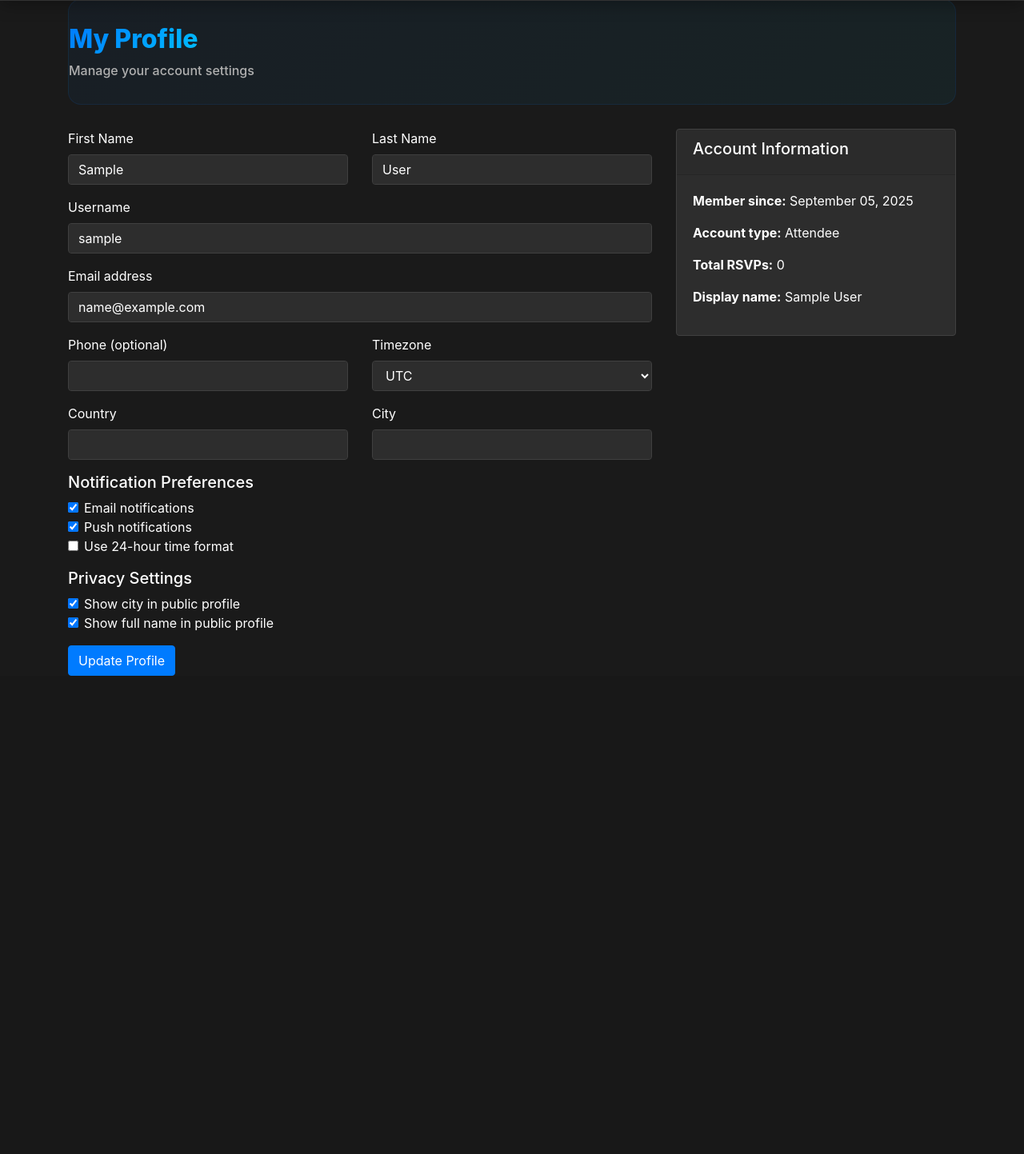
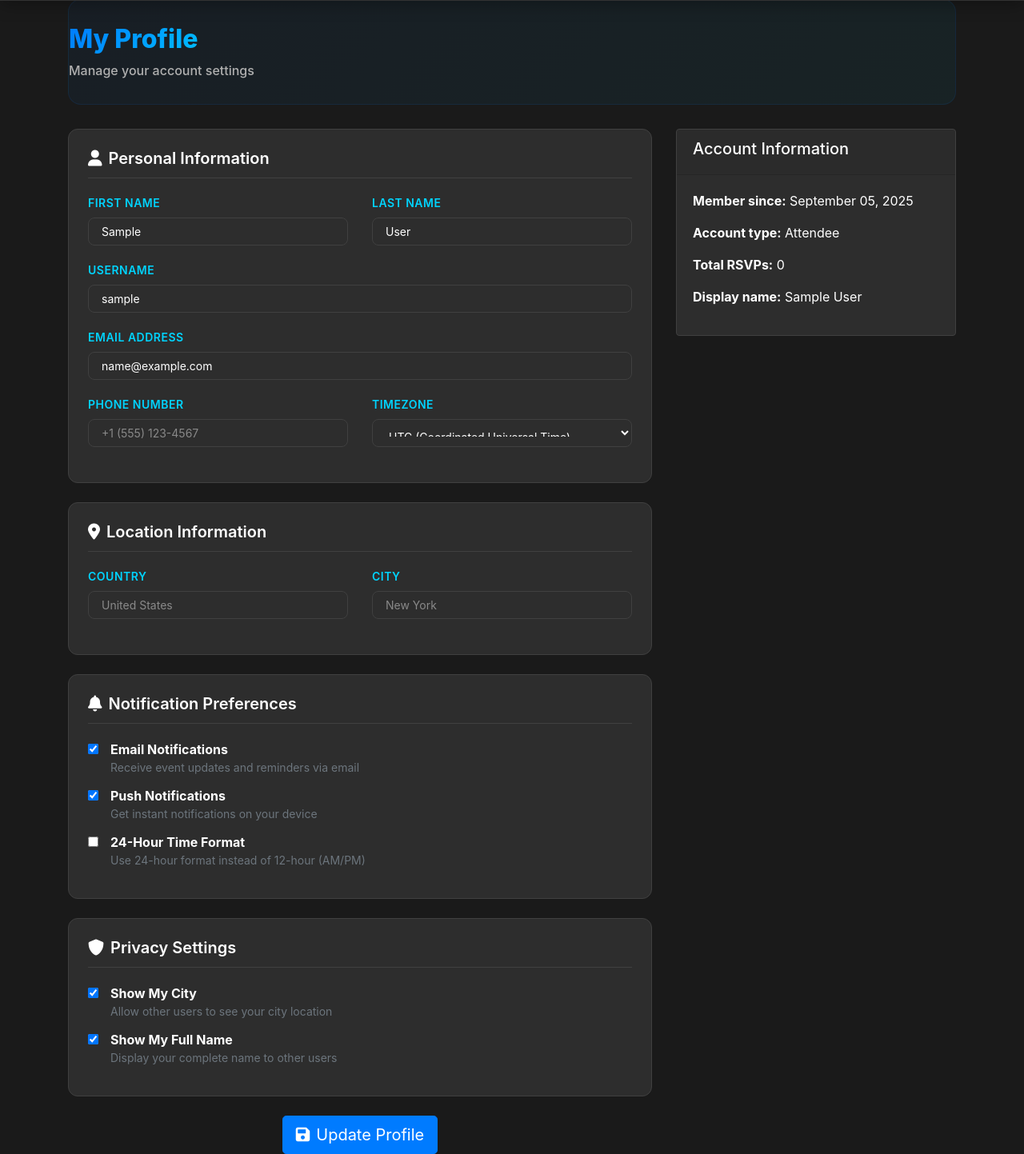
Before and after one commit to gaxiangchong/app.course.rsvp, a Flask app: page /profile in a window 1280 px wide. Shown: the part 81-1524 px from the top of the page at 80% size. Before the commit the page ends 926 px from the top, so only its background shows below. Run offline with Flask 3, Linux system fonts and the light colour scheme; the visitor is signed in with stand-in values (Sample User, id 1); data that the repository does not hold is empty.

Commit message:
Improve profile page styling: distinct label colors, organized sections, and better visual hierarchy

```diff
--- a/templates/base.html
+++ b/templates/base.html
@@ -316,10 +316,29 @@
         border-color: #0056b3;
       }
 
+      /* Form Styling */
+      .form-group {
+        margin-bottom: 20px;
+      }
+
+      .form-group label {
+        display: block;
+        margin-bottom: 8px;
+        font-size: 14px;
+        font-weight: 600;
+        color: var(--accent-color);
+        text-transform: uppercase;
+        letter-spacing: 0.5px;
+      }
+
       .form-control {
         background-color: var(--dark-card);
         border: 1px solid var(--dark-border);
         color: var(--dark-text);
+        border-radius: 8px;
+        padding: 12px 16px;
+        font-size: 14px;
+        transition: all 0.3s ease;
       }
 
       .form-control:focus {
@@ -327,6 +346,50 @@
         border-color: var(--primary-color);
         color: var(--dark-text);
         box-shadow: 0 0 0 0.2rem rgba(0, 123, 255, 0.25);
+        outline: none;
+      }
+
+      .form-control::placeholder {
+        color: var(--dark-text-secondary);
+        opacity: 0.7;
+      }
+
+      /* Form Sections */
+      .form-section {
+        background-color: var(--dark-card);
+        border: 1px solid var(--dark-border);
+        border-radius: 12px;
+        padding: 24px;
+        margin-bottom: 24px;
+      }
+
+      .form-section h5 {
+        color: var(--dark-text);
+        font-weight: 600;
+        margin-bottom: 20px;
+        padding-bottom: 12px;
+        border-bottom: 1px solid var(--dark-border);
+      }
+
+      /* Checkbox and Radio Styling */
+      .form-check {
+        margin-bottom: 12px;
+      }
+
+      .form-check-input {
+        background-color: var(--dark-card);
+        border: 1px solid var(--dark-border);
+      }
+
+      .form-check-input:checked {
+        background-color: var(--primary-color);
+        border-color: var(--primary-color);
+      }
+
+      .form-check-label {
+        color: var(--dark-text);
+        font-weight: 500;
+        margin-left: 8px;
       }
 
       .alert {
--- a/templates/profile.html
+++ b/templates/profile.html
@@ -17,111 +17,130 @@
   <div class="row">
     <div class="col-md-8">
       <form method="post">
+        <!-- Personal Information Section -->
+        <div class="form-section">
+          <h5><i class="fas fa-user mr-2"></i>Personal Information</h5>
           <div class="row">
             <div class="col-md-6">
               <div class="form-group">
                 <label for="first_name">First Name</label>
-              <input type="text" class="form-control" id="first_name" name="first_name" value="{{ current_user.first_name or '' }}">
+                <input type="text" class="form-control" id="first_name" name="first_name" value="{{ current_user.first_name or '' }}" placeholder="Enter your first name">
               </div>
             </div>
             <div class="col-md-6">
               <div class="form-group">
                 <label for="last_name">Last Name</label>
-              <input type="text" class="form-control" id="last_name" name="last_name" value="{{ current_user.last_name or '' }}">
+                <input type="text" class="form-control" id="last_name" name="last_name" value="{{ current_user.last_name or '' }}" placeholder="Enter your last name">
               </div>
             </div>
           </div>
 
           <div class="form-group">
             <label for="username">Username</label>
-          <input type="text" class="form-control" id="username" name="username" value="{{ current_user.username }}" required>
+            <input type="text" class="form-control" id="username" name="username" value="{{ current_user.username }}" required placeholder="Choose a unique username">
           </div>
 
           <div class="form-group">
-          <label for="email">Email address</label>
-          <input type="email" class="form-control" id="email" name="email" value="{{ current_user.email }}" required>
+            <label for="email">Email Address</label>
+            <input type="email" class="form-control" id="email" name="email" value="{{ current_user.email }}" required placeholder="your.email@example.com">
           </div>
 
           <div class="row">
             <div class="col-md-6">
               <div class="form-group">
-              <label for="phone">Phone (optional)</label>
-              <input type="tel" class="form-control" id="phone" name="phone" value="{{ current_user.phone or '' }}">
+                <label for="phone">Phone Number</label>
+                <input type="tel" class="form-control" id="phone" name="phone" value="{{ current_user.phone or '' }}" placeholder="+1 (555) 123-4567">
               </div>
             </div>
             <div class="col-md-6">
               <div class="form-group">
                 <label for="timezone">Timezone</label>
                 <select class="form-control" id="timezone" name="timezone">
-                <option value="UTC" {% if current_user.timezone == 'UTC' %}selected{% endif %}>UTC</option>
-                <option value="America/New_York" {% if current_user.timezone == 'America/New_York' %}selected{% endif %}>Eastern Time</option>
-                <option value="America/Chicago" {% if current_user.timezone == 'America/Chicago' %}selected{% endif %}>Central Time</option>
-                <option value="America/Denver" {% if current_user.timezone == 'America/Denver' %}selected{% endif %}>Mountain Time</option>
-                <option value="America/Los_Angeles" {% if current_user.timezone == 'America/Los_Angeles' %}selected{% endif %}>Pacific Time</option>
-                <option value="Europe/London" {% if current_user.timezone == 'Europe/London' %}selected{% endif %}>London</option>
-                <option value="Europe/Paris" {% if current_user.timezone == 'Europe/Paris' %}selected{% endif %}>Paris</option>
-                <option value="Asia/Tokyo" {% if current_user.timezone == 'Asia/Tokyo' %}selected{% endif %}>Tokyo</option>
-                <option value="Asia/Shanghai" {% if current_user.timezone == 'Asia/Shanghai' %}selected{% endif %}>Shanghai</option>
-                <option value="Asia/Singapore" {% if current_user.timezone == 'Asia/Singapore' %}selected{% endif %}>Singapore</option>
+                  <option value="UTC" {% if current_user.timezone == 'UTC' %}selected{% endif %}>UTC (Coordinated Universal Time)</option>
+                  <option value="America/New_York" {% if current_user.timezone == 'America/New_York' %}selected{% endif %}>Eastern Time (ET)</option>
+                  <option value="America/Chicago" {% if current_user.timezone == 'America/Chicago' %}selected{% endif %}>Central Time (CT)</option>
+                  <option value="America/Denver" {% if current_user.timezone == 'America/Denver' %}selected{% endif %}>Mountain Time (MT)</option>
+                  <option value="America/Los_Angeles" {% if current_user.timezone == 'America/Los_Angeles' %}selected{% endif %}>Pacific Time (PT)</option>
+                  <option value="Europe/London" {% if current_user.timezone == 'Europe/London' %}selected{% endif %}>London (GMT)</option>
+                  <option value="Europe/Paris" {% if current_user.timezone == 'Europe/Paris' %}selected{% endif %}>Paris (CET)</option>
+                  <option value="Asia/Tokyo" {% if current_user.timezone == 'Asia/Tokyo' %}selected{% endif %}>Tokyo (JST)</option>
+                  <option value="Asia/Shanghai" {% if current_user.timezone == 'Asia/Shanghai' %}selected{% endif %}>Shanghai (CST)</option>
+                  <option value="Asia/Singapore" {% if current_user.timezone == 'Asia/Singapore' %}selected{% endif %}>Singapore (SGT)</option>
                 </select>
               </div>
             </div>
           </div>
+        </div>
 
+        <!-- Location Information Section -->
+        <div class="form-section">
+          <h5><i class="fas fa-map-marker-alt mr-2"></i>Location Information</h5>
           <div class="row">
             <div class="col-md-6">
               <div class="form-group">
                 <label for="country">Country</label>
-              <input type="text" class="form-control" id="country" name="country" value="{{ current_user.country or '' }}">
+                <input type="text" class="form-control" id="country" name="country" value="{{ current_user.country or '' }}" placeholder="United States">
               </div>
             </div>
             <div class="col-md-6">
               <div class="form-group">
                 <label for="city">City</label>
-              <input type="text" class="form-control" id="city" name="city" value="{{ current_user.city or '' }}">
+                <input type="text" class="form-control" id="city" name="city" value="{{ current_user.city or '' }}" placeholder="New York">
+              </div>
             </div>
           </div>
         </div>
 
-        <h5>Notification Preferences</h5>
-        <div class="form-group">
+        <!-- Notification Preferences Section -->
+        <div class="form-section">
+          <h5><i class="fas fa-bell mr-2"></i>Notification Preferences</h5>
           <div class="form-check">
             <input type="checkbox" class="form-check-input" id="email_notifications" name="email_notifications" {% if current_user.email_notifications %}checked{% endif %}>
             <label class="form-check-label" for="email_notifications">
-              Email notifications
+              <strong>Email Notifications</strong>
+              <small class="d-block text-muted">Receive event updates and reminders via email</small>
             </label>
           </div>
           <div class="form-check">
             <input type="checkbox" class="form-check-input" id="push_notifications" name="push_notifications" {% if current_user.push_notifications %}checked{% endif %}>
             <label class="form-check-label" for="push_notifications">
-              Push notifications
+              <strong>Push Notifications</strong>
+              <small class="d-block text-muted">Get instant notifications on your device</small>
             </label>
           </div>
           <div class="form-check">
             <input type="checkbox" class="form-check-input" id="time_format_24h" name="time_format_24h" {% if current_user.time_format_24h %}checked{% endif %}>
             <label class="form-check-label" for="time_format_24h">
-              Use 24-hour time format
+              <strong>24-Hour Time Format</strong>
+              <small class="d-block text-muted">Use 24-hour format instead of 12-hour (AM/PM)</small>
             </label>
           </div>
         </div>
 
-        <h5>Privacy Settings</h5>
-        <div class="form-group">
+        <!-- Privacy Settings Section -->
+        <div class="form-section">
+          <h5><i class="fas fa-shield-alt mr-2"></i>Privacy Settings</h5>
           <div class="form-check">
             <input type="checkbox" class="form-check-input" id="privacy_show_city" name="privacy_show_city" {% if current_user.privacy_show_city %}checked{% endif %}>
             <label class="form-check-label" for="privacy_show_city">
-              Show city in public profile
+              <strong>Show My City</strong>
+              <small class="d-block text-muted">Allow other users to see your city location</small>
             </label>
           </div>
           <div class="form-check">
             <input type="checkbox" class="form-check-input" id="privacy_show_full_name" name="privacy_show_full_name" {% if current_user.privacy_show_full_name %}checked{% endif %}>
             <label class="form-check-label" for="privacy_show_full_name">
-              Show full name in public profile
+              <strong>Show My Full Name</strong>
+              <small class="d-block text-muted">Display your complete name to other users</small>
             </label>
           </div>
         </div>
 
-        <button type="submit" class="btn btn-primary">Update Profile</button>
+        <div class="text-center">
+          <button type="submit" class="btn btn-primary btn-lg">
+            <i class="fas fa-save mr-2"></i>Update Profile
+          </button>
+        </div>
       </form>
     </div>
     <div class="col-md-4">
```
Lines whose indentation alone changed are shown as unchanged.
